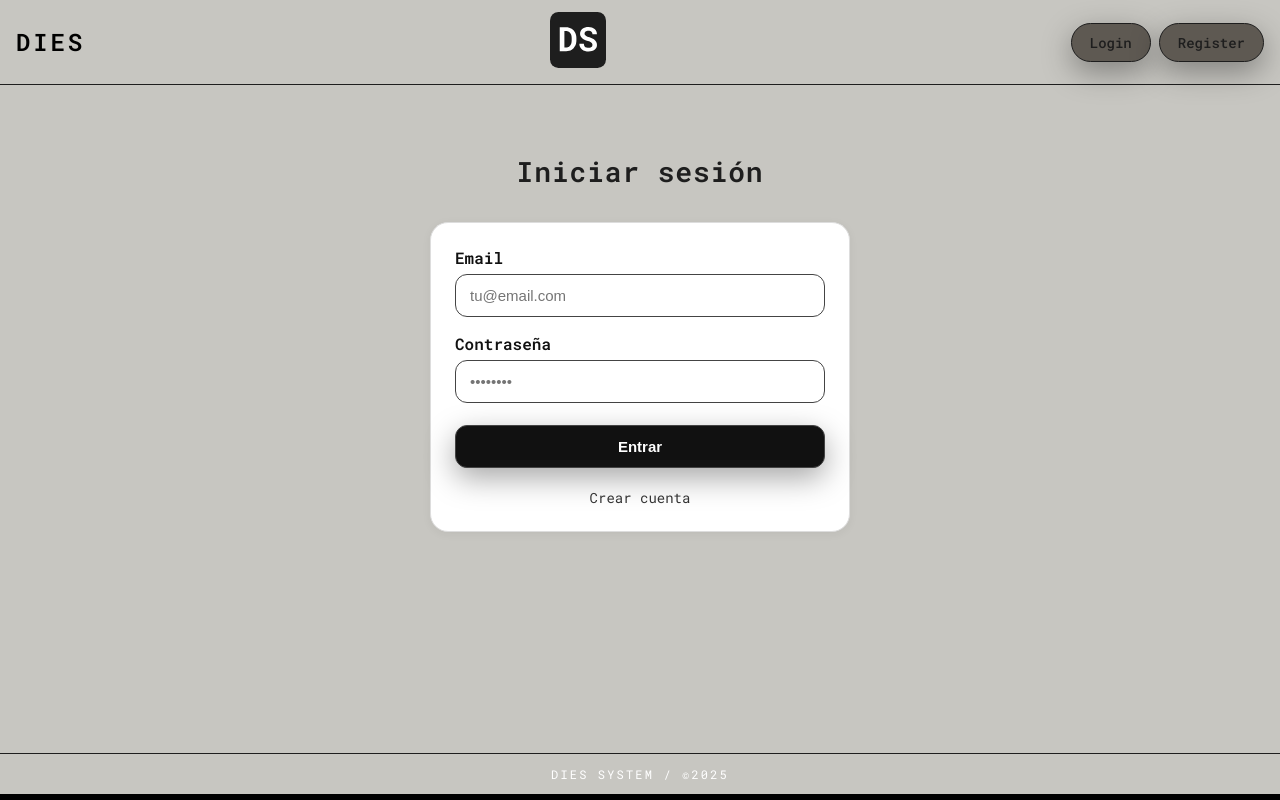
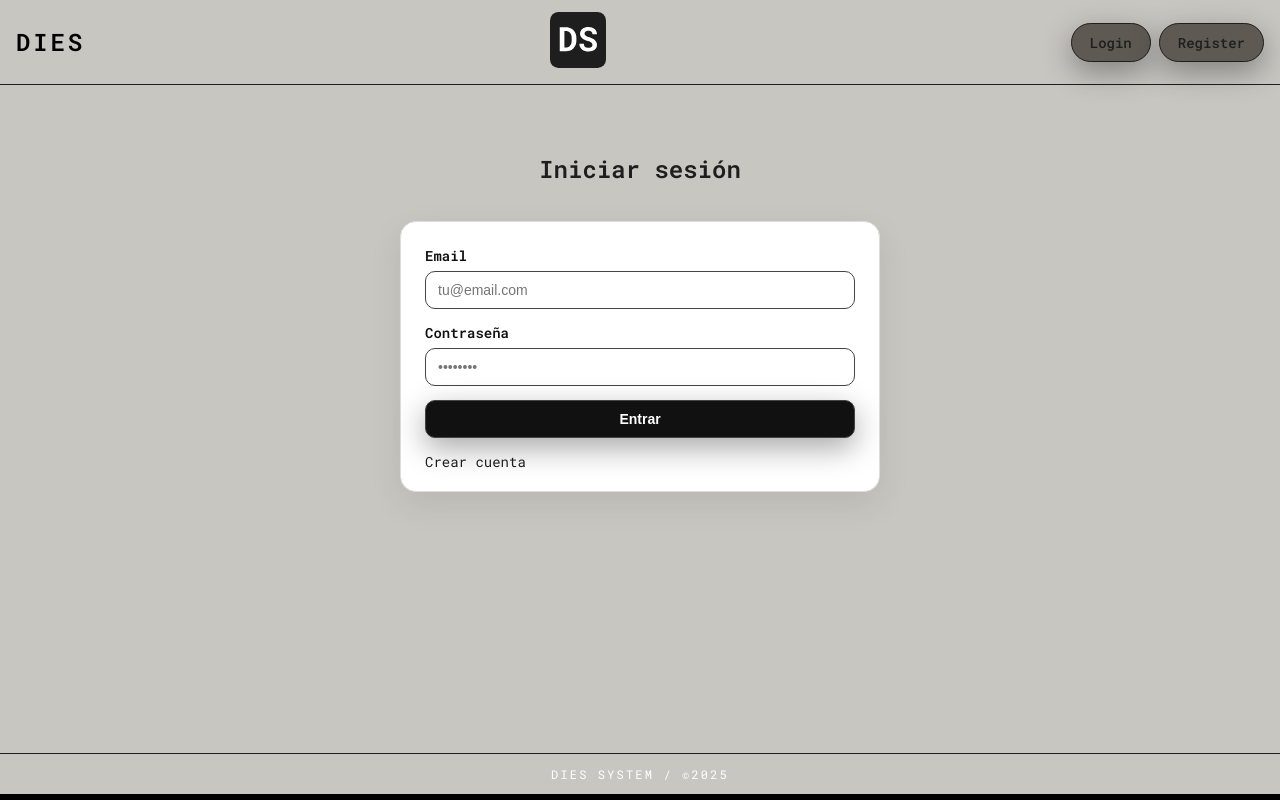
Before and after one commit to manuelgodoytorrealba/dies-web, a SvelteKit app: page /login in a window 1280 px wide. Built offline with nearby package versions, Linux system fonts and the light colour scheme; no server answers.

Commit message:
leads-stuff

```diff
--- a/src/lib/styles/base.css
+++ b/src/lib/styles/base.css
@@ -1,3 +1,4 @@
+
 @import './tokens.css';
 
 *,
@@ -40,7 +41,7 @@ h2 {
 p {
   margin: 0 0 var(--space-3);
   font-size: var(--text-md);
-  color: var(--color-text-muted);
+  color: var(--color-text);
 }
 
 /* Links */
--- a/src/routes/login/+page.svelte
+++ b/src/routes/login/+page.svelte
@@ -1,12 +1,13 @@
 <script lang="ts">
   import { enhance } from '$app/forms';
+
   export let form: { email?: string; error?: string } | undefined;
 </script>
 
-<section class="auth">
-  <h1 class="title">Iniciar sesión</h1>
+<section class="auth auth--wide">
+  <h1>Iniciar sesión</h1>
 
-  <form method="POST" use:enhance class="card">
+  <form method="POST" use:enhance class="card card--wide">
     <label for="email">
       Email
       <input
@@ -44,32 +45,36 @@
 
 <style>
   .auth {
-    padding: 48px 16px;
+    padding: 48px 24px;
     display: flex;
     flex-direction: column;
     align-items: center;
     gap: 24px;
   }
 
-  .title {
-    font-size: 28px;
-    font-weight: 600;
-    letter-spacing: 0.03em;
-    margin-bottom: 8px;
+  /* ancho grande y centrado, alineado con DS */
+  .auth--wide {
+    max-width: 1200px;
+    margin: 0 auto;
   }
 
   .card {
-    width: 100%;
-    max-width: 420px; /* 🔥 MÁS ANCHO */
     border: 1px solid #ddd;
-    border-radius: 18px;
-    padding: 24px;
+    border-radius: 16px;
+    padding: 24px 24px 20px;
     display: flex;
     flex-direction: column;
-    gap: 16px;
+    gap: 14px;
     background: #fff;
-    box-shadow: 0 2px 10px rgba(0,0,0,0.05);
+    box-shadow: 0 12px 35px rgba(0, 0, 0, 0.08);
   }
+
+  .card--wide {
+    width: 100%;
+    max-width: 480px; /* antes 320px */
+  }
+
+
 
   label {
     display: flex;
@@ -77,25 +82,25 @@
     gap: 6px;
     font-weight: 600;
     color: #111;
+    font-size: 14px;
   }
 
   input {
-    padding: 12px 14px;
-    border-radius: 12px;
+    padding: 10px 12px;
+    border-radius: 10px;
     border: 1px solid #444;
-    font-size: 15px;
+    font-size: 14px;
   }
 
-  .btn {
-    padding: 12px 14px;
-    border-radius: 12px;
+  .btn,
+  button {
+    padding: 10px 12px;
+    border-radius: 10px;
     border: 1px solid #444;
     background: #111;
     color: #fff;
     font-weight: 700;
     cursor: pointer;
-    font-size: 15px;
-    margin-top: 6px;
   }
 
   .error {
@@ -105,12 +110,13 @@
 
   .links {
     display: flex;
-    justify-content: center;
+    justify-content: space-between;
     font-size: 14px;
-    margin-top: 4px;
   }
 
-  .links a {
-    color: #333;
+  @media (max-width: 600px) {
+    .card--wide {
+      max-width: 100%;
+    }
   }
 </style>
--- a/src/routes/register/+page.svelte
+++ b/src/routes/register/+page.svelte
@@ -1,6 +1,5 @@
 <script lang="ts">
   import { supabaseBrowser } from '$lib/supabase-browser';
-  import { goto } from '$app/navigation';
 
   let email = '';
   let password = '';
@@ -52,7 +51,6 @@
       return;
     }
 
-    // caso raro
     const alreadyRegistered =
       data.user && Array.isArray(data.user.identities) && data.user.identities.length === 0;
 
@@ -61,14 +59,14 @@
       return;
     }
 
-    successMsg = `Cuenta creada. Revisa tu correo (${email}) y confirma para entrar.`;
+    successMsg = `Cuenta creada. Revisa tu correo (${email}) y confirma para poder entrar.`;
   }
 </script>
 
-<section class="auth">
-  <h1 class="title">Crear cuenta</h1>
+<section class="auth auth--wide">
+  <h1>Crear cuenta</h1>
 
-  <div class="card">
+  <div class="card card--wide">
     <label>
       Nombre completo
       <input type="text" bind:value={fullName} placeholder="Tu nombre o alias" />
@@ -114,32 +112,35 @@
 
 <style>
   .auth {
-    padding: 48px 16px;
+    padding: 48px 24px;
     display: flex;
     flex-direction: column;
     align-items: center;
     gap: 24px;
   }
 
-  .title {
-    font-size: 28px;
-    font-weight: 600;
-    letter-spacing: 0.03em;
-    margin-bottom: 8px;
+  .auth--wide {
+    max-width: 1200px;
+    margin: 0 auto;
   }
 
   .card {
-    width: 100%;
-    max-width: 420px; /* 🔥 MÁS ANCHO */
     border: 1px solid #ddd;
-    border-radius: 18px;
-    padding: 24px;
+    border-radius: 16px;
+    padding: 24px 24px 20px;
     display: flex;
     flex-direction: column;
-    gap: 16px;
+    gap: 14px;
     background: #fff;
-    box-shadow: 0 2px 10px rgba(0,0,0,0.05);
+    box-shadow: 0 12px 35px rgba(0, 0, 0, 0.08);
   }
+
+  .card--wide {
+    width: 100%;
+    max-width: 480px;
+  }
+
+
 
   label {
     display: flex;
@@ -151,22 +152,20 @@
   }
 
   input {
-    padding: 12px 14px;
-    border-radius: 12px;
+    padding: 10px 12px;
+    border-radius: 10px;
     border: 1px solid #444;
-    font-size: 15px;
+    font-size: 14px;
   }
 
   button {
-    padding: 12px 14px;
-    border-radius: 12px;
+    padding: 10px 12px;
+    border-radius: 10px;
     border: 1px solid #444;
     background: #111;
     color: #fff;
     font-weight: 700;
     cursor: pointer;
-    font-size: 15px;
-    margin-top: 6px;
   }
 
   button:disabled {
@@ -186,7 +185,13 @@
 
   .links {
     display: flex;
-    justify-content: center;
+    justify-content: space-between;
     font-size: 14px;
   }
+
+  @media (max-width: 600px) {
+    .card--wide {
+      max-width: 100%;
+    }
+  }
 </style>
```
